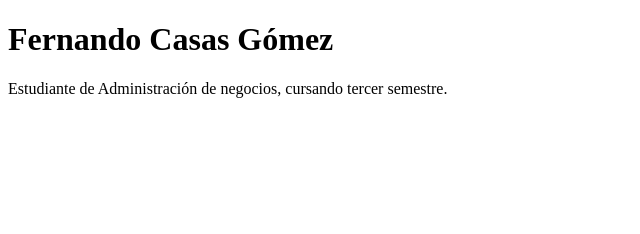
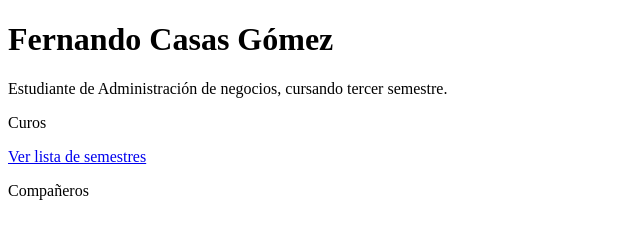
Before and after one commit to MichD331/Fernando-Casas-Gomez, a plain HTML site: page index.html in a window 1280 px wide. Shown: the whole page, without its empty margins (0-640 px from the left). Drawn offline with Linux system fonts and the light colour scheme.

Commit message:
Update index.html

```diff
--- a/index.html
+++ b/index.html
@@ -12,6 +12,10 @@
   </header>
   <section>
     <p>Estudiante de Administración de negocios, cursando tercer semestre.</p>
+    <p>Curos<p>
+    <p><a href="pagina1.html">Ver lista de semestres</a></p>
+    <p>Compañeros<p>
+    <p><a href="https://marielaesmeraldaperaltaramos.github.io/Mariela-Esmeralda-Peralta-Ramos/"></a></p>
   </section>
 </body>
 </html>
```
